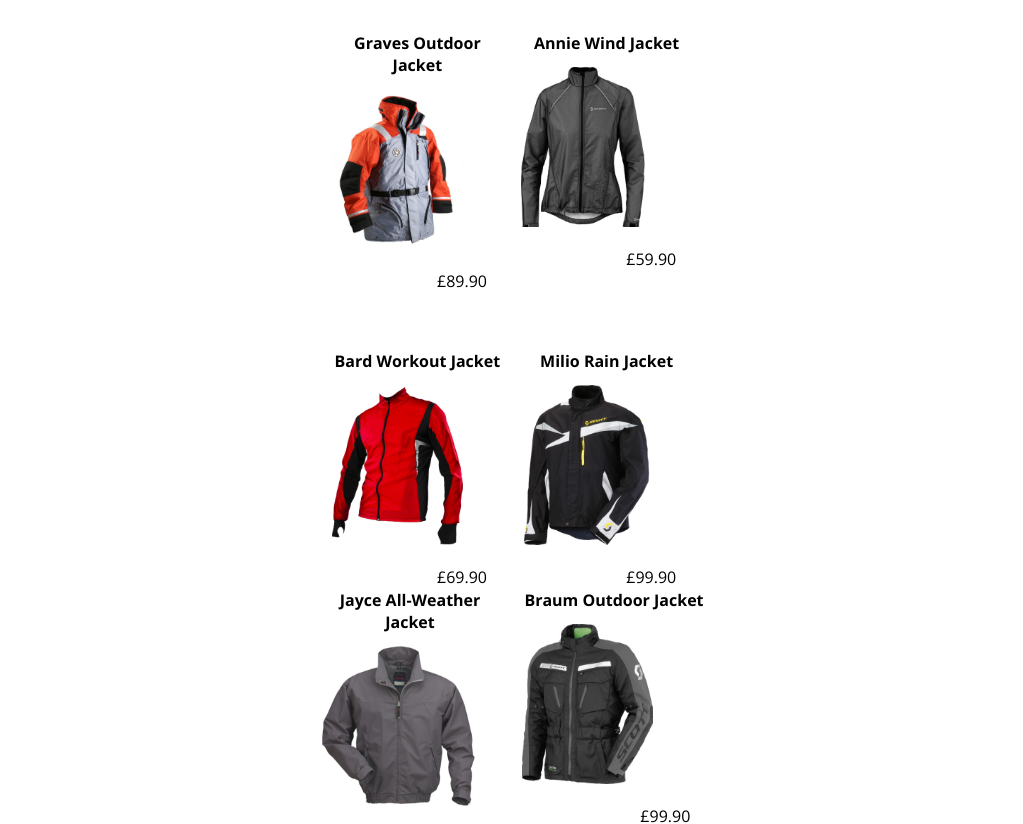
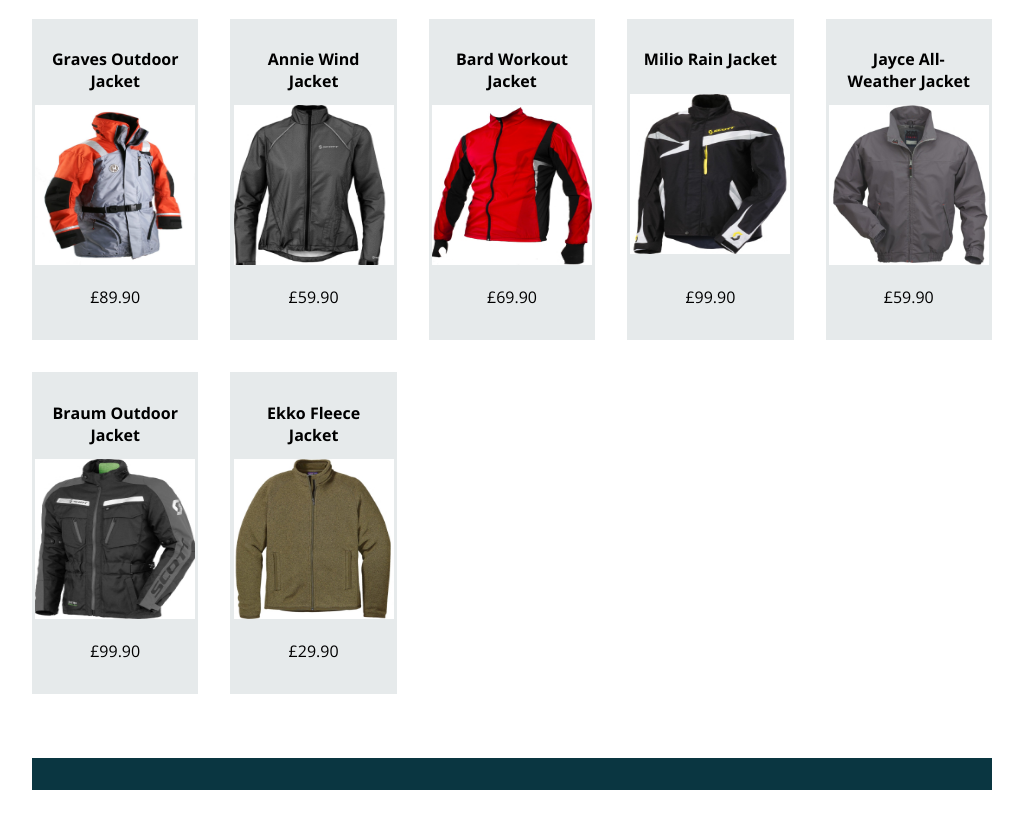
Before and after one commit to vicbro00/html-css-course-assignment, a plain HTML site: page list-of-jackets.html in a window 1280 px wide. Shown: the part 131-955 px from the top of the page, without its empty margins (128-1151 px from the left). Drawn offline with nearby package versions, Linux system fonts and the light colour scheme.

Commit message:
Edited the list of jackets page so that it is responsive across screen sizes

```diff
--- a/css/list-of-jackets.css
+++ b/css/list-of-jackets.css
@@ -1,100 +1,32 @@
-/*Body styling*/
-h1,
-h2 {
+/*Universal styling*/
+h1 {
   text-align: center;
   color: black;
 }
 
 h2 {
-  font-size: 1.2em;
-}
-
-main p {
-  text-align: right;
-  margin-right: 1em;
+  text-align: center;
+  font-size: 1em;
 }
 
 main img {
-  height: 10em;
+  max-height: 10em;
+  min-width: 10em;
 }
 
-section a {
-  margin: auto;
+.products {
+  display: grid;
+  grid-template-columns: repeat(auto-fit, minmax(150px, 1fr));
+  gap: 2em;
+  justify-content: center;
 }
 
-/* Media screens for desktop */
-@media (min-width: 1401px) {
-  main section {
-    background-color: rgb(10, 54, 65, 10%);
-    margin: 2em 0;
-    height: 20em;
-    width: 16em;
-    display: grid;
-  }
-
-  #top-list {
-    display: grid;
-    grid-template-columns: repeat(4, 1fr);
-    gap: 5%;
-    justify-content: center;
-    width: 90%;
-    margin: auto;
-  }
-
-  #bottom-list {
-    display: grid;
-    grid-template-columns: repeat(3, 1fr);
-    gap: 5%;
-    justify-content: center;
-    width: 70%;
-    margin: auto;
-  }
-
-  .list {
-    display: grid;
-    gap: 2em;
-    justify-content: center;
-  }
+.products div {
+  display: flex;
+  flex-direction: column;
+  align-items: center;
+  background-color: rgba(10, 54, 65, 0.1);
+  padding: 1em;
+  text-align: center;
+  justify-content: space-between;
 }
-
-/* Media screens for mobile */
-@media (min-width: 370px) and (max-width: 699px) {
-  section {
-    display: grid;
-    background-color: rgb(10, 54, 65, 10%);
-    margin: 2em auto;
-  }
-}
-
-/* Media screens for tablet */
-@media (min-width: 700px) and (max-width: 1390px) {
-  #top-list {
-    display: grid;
-    grid-template-columns: repeat(2, 1fr);
-    gap: 5%;
-    justify-content: center;
-    margin: auto;
-  }
-
-  #bottom-list {
-    display: grid;
-    grid-template-columns: repeat(2, 1fr);
-    gap: 5%;
-    justify-content: center;
-    margin: auto;
-  }
-
-  .list {
-    display: grid;
-    justify-content: center;
-  }
-
-  main p,
-  h2 {
-    font-size: 1em;
-  }
-
-  main img {
-    height: 10em;
-  }
-}
--- a/list-of-jackets.html
+++ b/list-of-jackets.html
@@ -55,46 +55,43 @@
 
     <main>
       <h1>All our jackets</h1>
-      <div class="list">
-        <div id="top-list">
-          <section class="product-1">
+      <div class="products-container">
+        <div class="products">
+          <div>
             <h2>Graves Outdoor Jacket</h2>
             <a href="product.html"><img src="./pictures/product1.png" alt="Rainy Days product. Image of orange and grey outdoor jacket"></a>
             <p>£89.90</p>
-          </section>
-          <section class="product-2">
+          </div>
+          <div>
             <h2>Annie Wind Jacket</h2>
             <a href="product.html"><img src="./pictures/product-2.jpg" alt="Rainy Days product. Image of black wind jacket"></a>
             <p>£59.90</p>
-          </section>
-          <section class="product-3">
+          </div>
+          <div>
             <h2>Bard Workout Jacket</h2>
             <a href="product.html"><img src="./pictures/product-3.jpg" alt="Rainy Days product. Image of red workout jacket"></a>
             <p>£69.90</p>
-          </section>
-          <section class="product-4">
+          </div>
+          <div>
             <h2>Milio Rain Jacket</h2>
             <a href="product.html"><img src="./pictures/product-4.jpg" alt="Rainy Days product. Image of black rain jacket"></a>
             <p>£99.90</p>
-          </section>
-        </div>
-        <div id="bottom-list">
-          <section class="product-5">
+          </div>
+          <div>
             <h2>Jayce All-Weather Jacket</h2>
             <a href="product.html"><img src="./pictures/product-5.jpg" alt="Rainy Days product. Image of grey all-weather jacket"></a>
             <p>£59.90</p>
-          </section>
-          <section class="product-6">
+          </div>
+          <div>
             <h2>Braum Outdoor Jacket</h2>
             <a href="product.html"><img src="./pictures/product-6.jpg" alt="Rainy Days product. Image of black and grey outdoor jacket"></a>
             <p>£99.90</p>
-          </section>
-          <section class="product-7">
+          </div>
+          <div>
             <h2>Ekko Fleece Jacket</h2>
             <a href="product.html"><img src="./pictures/product-7.jpg" alt="Rainy Days product. Image of green fleece jacket"></a>
             <p>£29.90</p>
-          </section>
-        </div>
+          </div>
       </div>
     </main>
 
```
